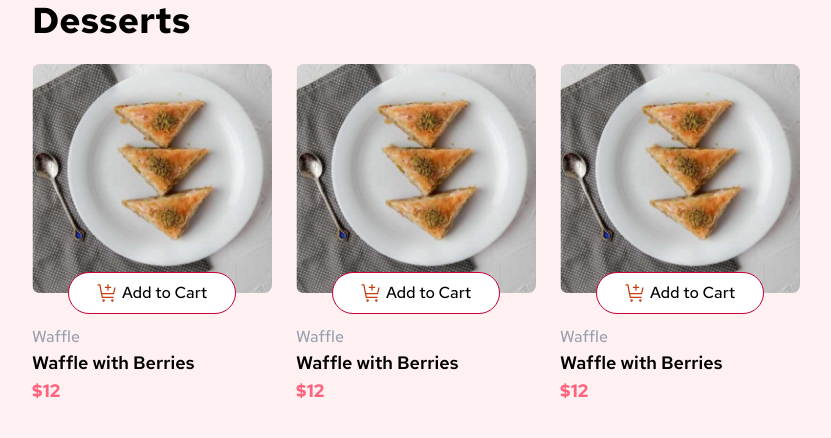
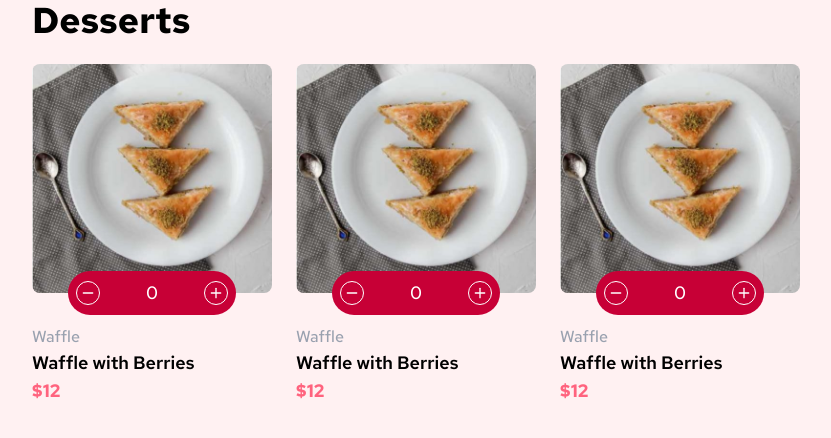
Before and after one commit to NitiemaAllassane/dessert-app, a React (Vite) app: page / in a window 1280 px wide. Shown: the top 438 px of the page, without its empty margins (224-1055 px from the left). Built offline with nearby package versions, Linux system fonts and the light colour scheme; a web font is replaced by a local one.

Commit message:
Enhance AddButton & QuantitySelector components

```diff
--- a/src/components/AddButton.tsx
+++ b/src/components/AddButton.tsx
@@ -4,8 +4,8 @@ function AddButton() {
     return (
         <button
             className='flex items-center justify-center gap-1 bg-white w-[70%] px-4 py-2 rounded-full border
-            border-rose-700 absolute bottom-0 left-1/2 -translate-x-1/2 translate-y-1/2 cursor-pointer
-            hover:text-rose-500'
+            border-gray-500 absolute bottom-0 left-1/2 -translate-x-1/2 translate-y-1/2 cursor-pointer
+            hover:text-rose-500 hover:border-2 hover:border-rose-500'
         >
             <span>
                 <img src={addIcon} alt="Basket Icon" />
--- a/src/components/DessertCard.tsx
+++ b/src/components/DessertCard.tsx
@@ -1,5 +1,5 @@
 import AddButton from "./AddButton";
-// import QuantitySelector from "./QuantitySelector";
+import QuantitySelector from "./QuantitySelector";
 
 interface DessertCardProps {
     image: {
@@ -29,8 +29,8 @@ function DessertCard({
                     <img src={image.desktop} alt={name} className="w-full h-full object-cover rounded-lg" />
                 </picture>
 
-                <AddButton  />
-                {/* <QuantitySelector  /> */}
+                {/* <AddButton  /> */}
+                <QuantitySelector  />
             </div>
             <div>
                 <p className="font-medium text-gray-400">{category}</p>
--- a/src/components/QuantitySelector.tsx
+++ b/src/components/QuantitySelector.tsx
@@ -29,18 +29,16 @@ function QuantitySelector() {
     return (
         <div
             className='flex items-center justify-between gap-1 bg-rose-700 w-[70%] p-2
-            rounded-full absolute bottom-0 left-1/2 -translate-x-1/2 translate-y-1/2 cursor-pointer'
+            rounded-full absolute bottom-0 left-1/2 -translate-x-1/2 translate-y-1/2'
         >
 
             <DecrementButton  />
-            <input
-                type="number"
-                name="quantityValue"
-                id="quantityValue"
-                value={0}
-                readOnly
-                className='w-8 text-white font-medium text-center outline-none border-none'
-            />
+            <div
+                className='w-8 flex items-center justify-center text-white text-lg font-medium text-center
+                outline-none border-none bg-transparent'
+            >
+                0
+            </div>
             <IncrementButton  />
         </div>
     )
```
